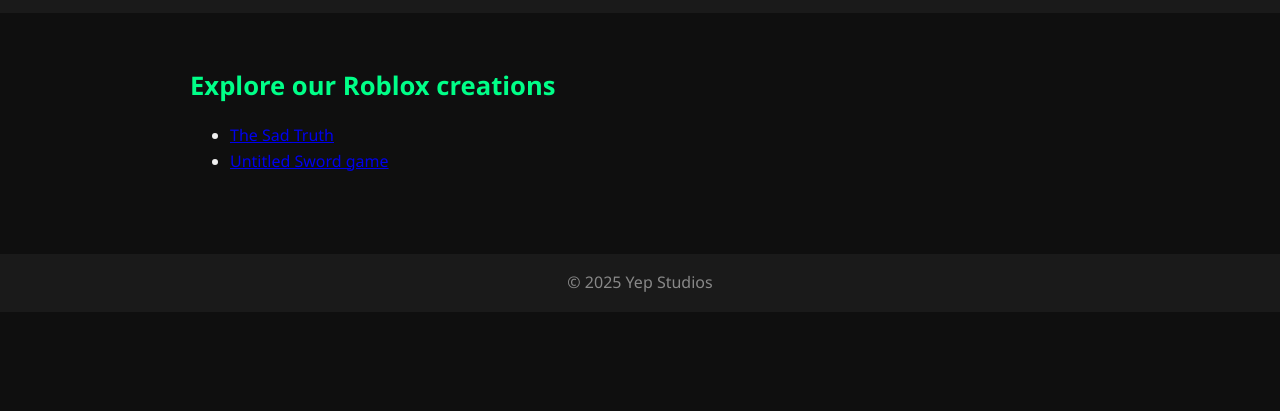
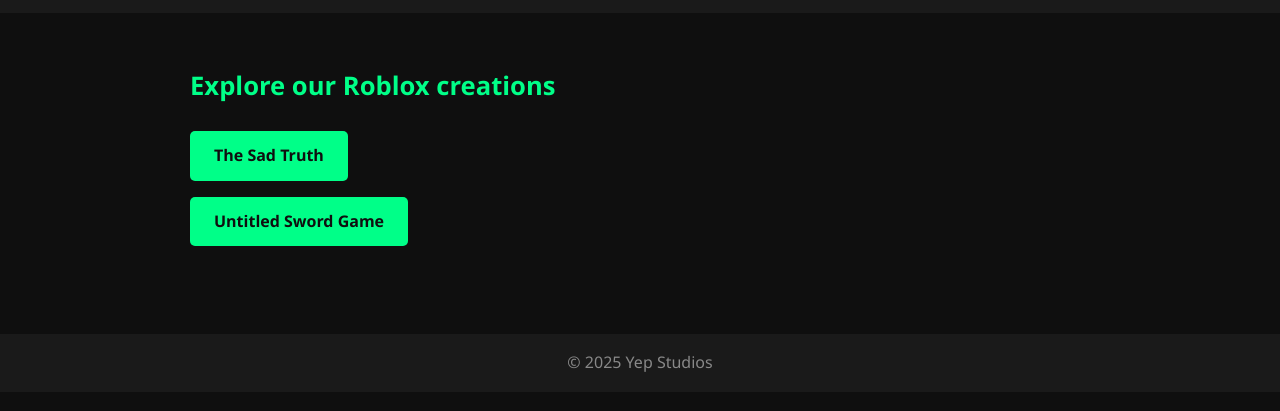
Before and after one commit to Fluesterer/YepStudios, a plain HTML site: page games.html in a window 1280 px wide. Shown: the part 65-476 px from the top of the page. Drawn offline with Linux system fonts and the light colour scheme.

Commit message:
Update games.html

```diff
--- a/games.html
+++ b/games.html
@@ -2,8 +2,27 @@
 <html lang="en">
 <head>
   <meta charset="UTF-8" />
+  <meta name="viewport" content="width=device-width, initial-scale=1.0" />
   <title>Yep Studios – Games</title>
   <link rel="stylesheet" href="style.css" />
+  <style>
+    .game-button {
+      display: inline-block;
+      background-color: #00ff88;
+      color: #0f0f0f;
+      padding: 0.75rem 1.5rem;
+      margin: 0.5rem 0;
+      text-decoration: none;
+      font-weight: bold;
+      border-radius: 5px;
+      transition: background-color 0.3s ease, transform 0.2s ease;
+    }
+
+    .game-button:hover {
+      background-color: #00cc6a;
+      transform: scale(1.05);
+    }
+  </style>
 </head>
 <body>
   <header>
@@ -18,10 +37,15 @@
   <main>
     <section>
       <h2>Explore our Roblox creations</h2>
-      <ul>
-        <li><a href="https://www.roblox.com/de/games/96686194957542/The-Sad-Truth" target="_blank">The Sad Truth</a></li>
-        <li><a href="https://www.roblox.com/de/games/115316836889628/Untitled-Sword-Fight-Game-Alpha" target="_blank">Untitled Sword game</a></li>
-      </ul>
+
+      <a href="https://www.roblox.com/de/games/96686194957542/The-Sad-Truth" class="game-button" target="_blank">
+        The Sad Truth
+      </a><br/>
+
+      <a href="https://www.roblox.com/de/games/115316836889628/Untitled-Sword-Fight-Game-Alpha" class="game-button" target="_blank">
+        Untitled Sword Game
+      </a>
+
     </section>
   </main>
   <footer>© 2025 Yep Studios</footer>
```
